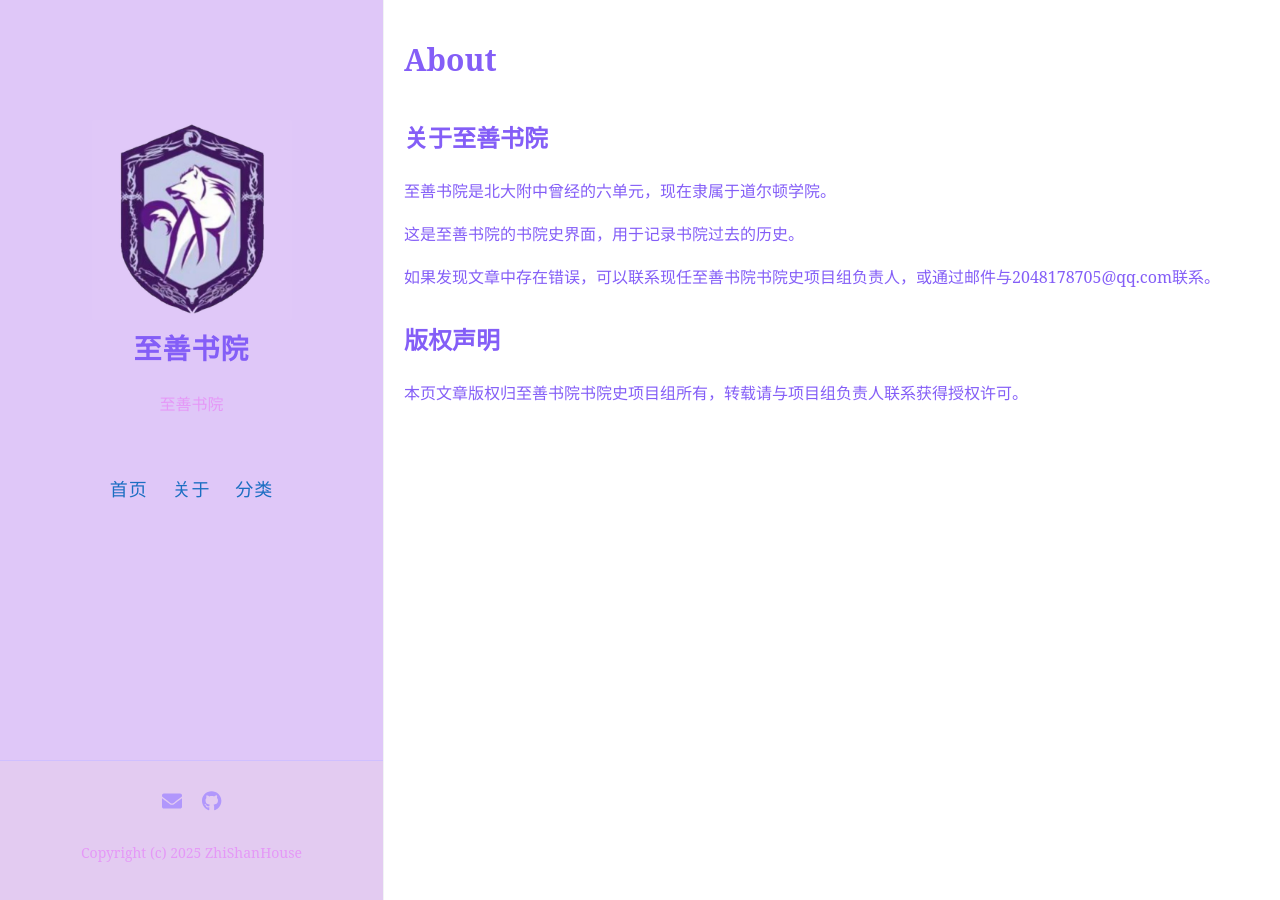
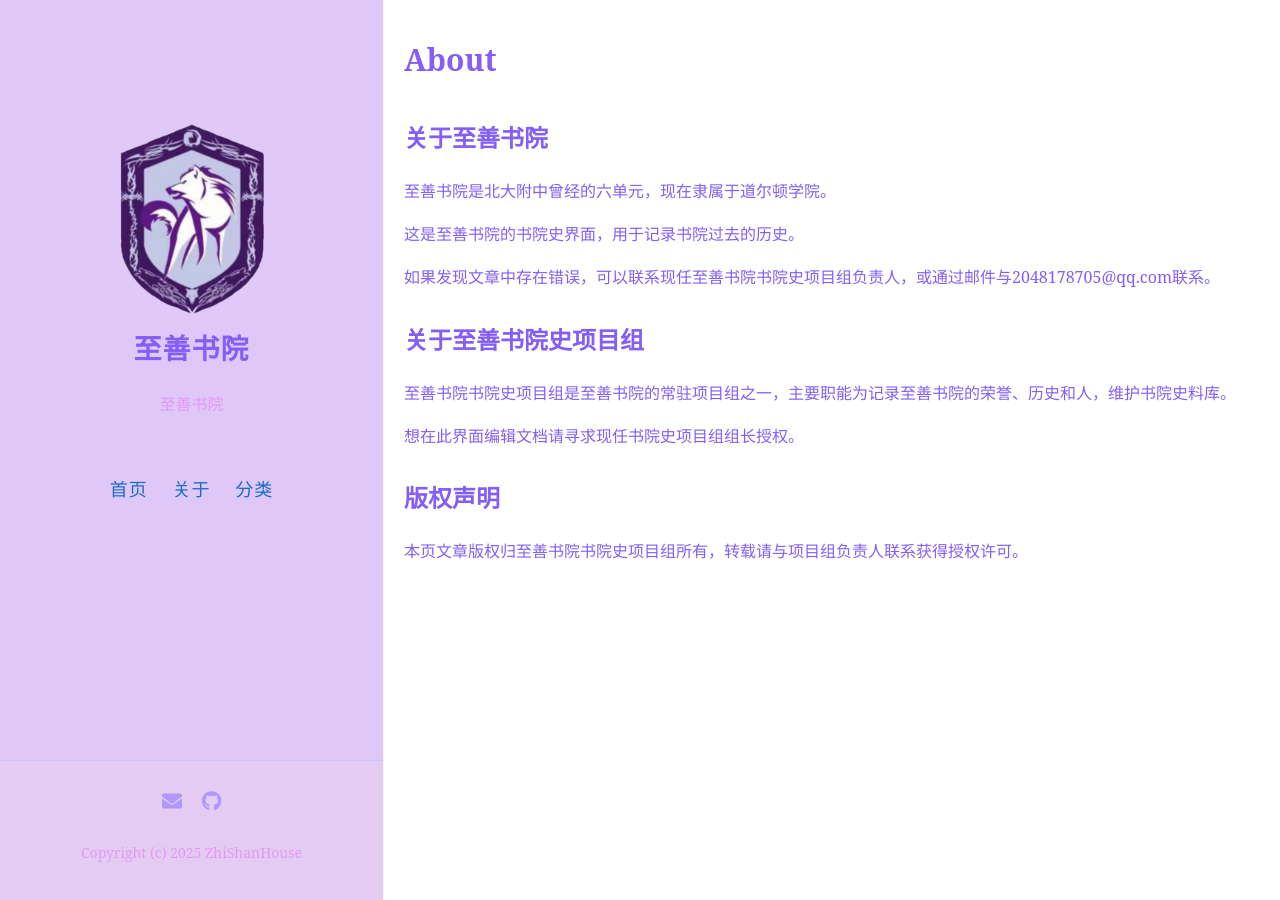
Before and after one commit to zhishanhouse/zhishanhouse.github.io, a Jekyll site: the page built from about.md, in a window 1280 px wide. Built offline with Jekyll 4.4.1, drawn with Linux system fonts in a browser that asks for light colours.

Commit message:
Update about.md

```diff
--- a/about.md
+++ b/about.md
@@ -12,6 +12,12 @@ permalink: /about/
 
 如果发现文章中存在错误，可以联系现任至善书院书院史项目组负责人，或通过邮件与2048178705@qq.com联系。
 
+## 关于至善书院史项目组
+
+至善书院书院史项目组是至善书院的常驻项目组之一，主要职能为记录至善书院的荣誉、历史和人，维护书院史料库。
+
+想在此界面编辑文档请寻求现任书院史项目组组长授权。
+
 ## 版权声明
 
 本页文章版权归至善书院书院史项目组所有，转载请与项目组负责人联系获得授权许可。
```
